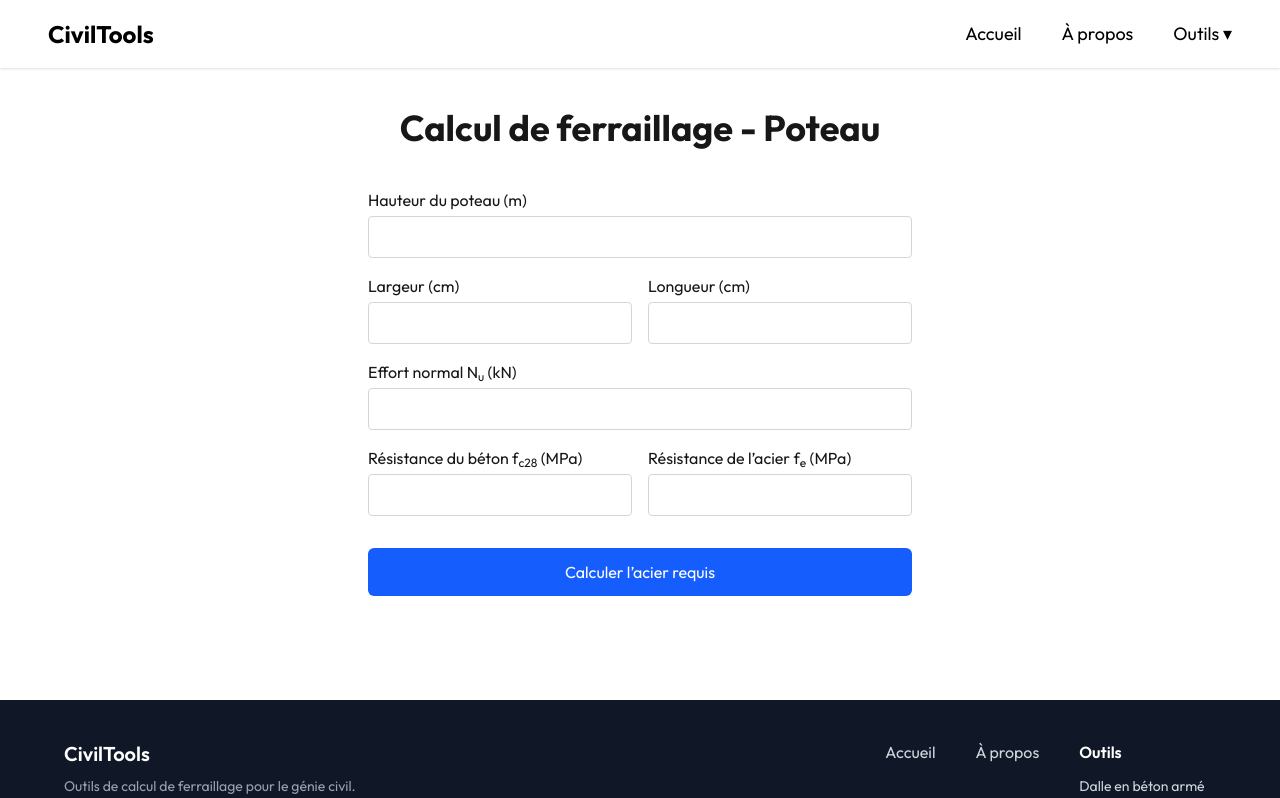
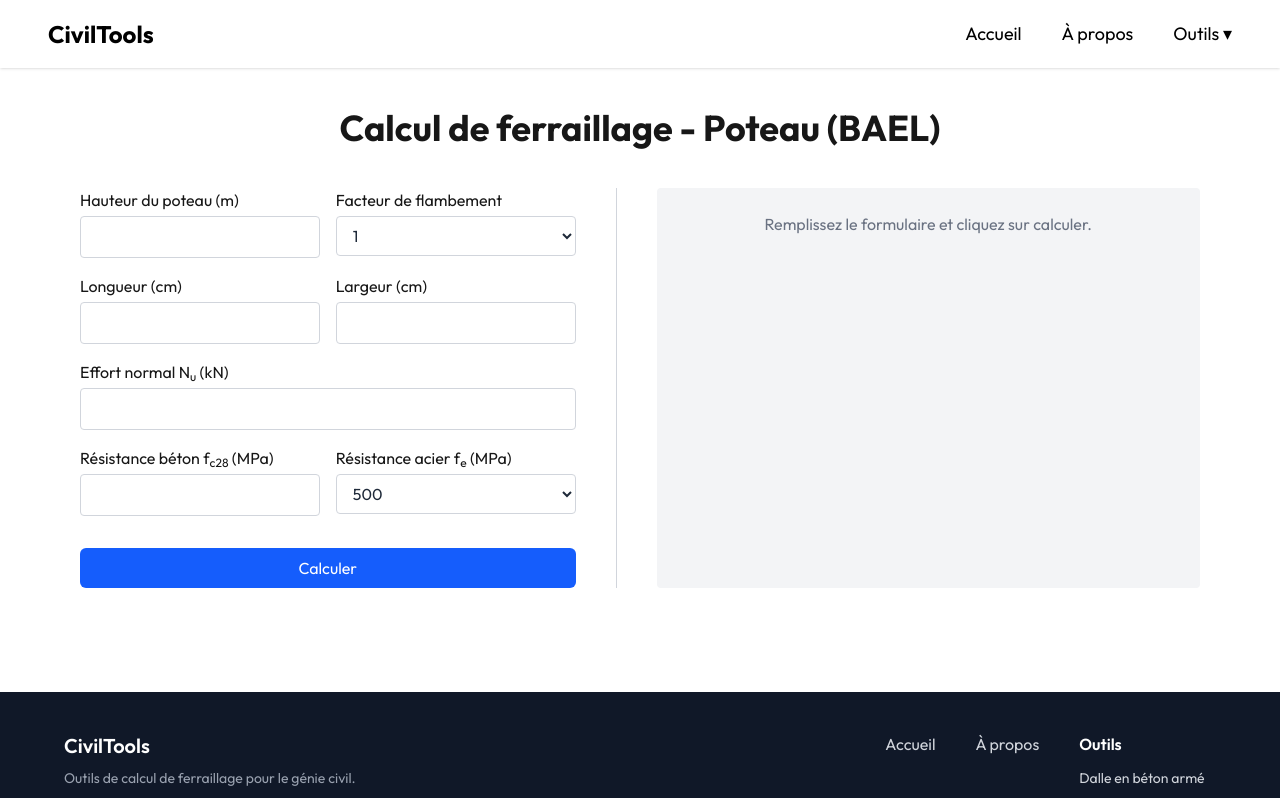
Before and after one commit to NotPalad1n/Civil-Engineering-App, a Next.js app: page /poteau in a window 1280 px wide. Shown: the top 798 px of the page. Built offline with nearby package versions, Linux system fonts and the light colour scheme.

Commit message:
Added poteau calcul logic

```diff
--- a/app/poteau/components/PoteauForm.tsx
+++ b/app/poteau/components/PoteauForm.tsx
@@ -4,26 +4,48 @@ import { useState } from 'react';
 export default function ColonnePage() {
   const [formData, setFormData] = useState({
     hauteurPoteau: '',
+    facteurFlambement: '1',
     largeur: '',
     longueur: '',
     Nu: '',
     fc28: '',
-    fe: '',
+    fe: '500',
   });
 
   const [errorMessage, setErrorMessage] = useState<string | null>(null);
-  const [result, setResult] = useState<number | null>(null);
+  const [results, setResults] = useState<{
+    Ath?: number;
+    As?: number;
+    Amin?: number;
+    Br?: number;
+    alpha?: number;
+    lambda?: number;
+    suggestion?: string;
+    // Add other result fields as needed
+  } | null>(null);
 
-  const handleChange = (e: React.ChangeEvent<HTMLInputElement>) => {
+  const handleChange = (
+    e: React.ChangeEvent<HTMLInputElement | HTMLSelectElement>
+  ) => {
     const { name, value } = e.target;
     setFormData({ ...formData, [name]: value });
     setErrorMessage(null);
-    setResult(null);
+    setResults(null);
   };
 
   const validate = () => {
-    for (const value of Object.values(formData)) {
-      if (isNaN(Number(value)) || value.trim() === '') {
+    const requiredFields = [
+      'hauteurPoteau',
+      'largeur',
+      'longueur',
+      'Nu',
+      'fc28',
+      'fe',
+      'facteurFlambement',
+    ];
+    for (const key of requiredFields) {
+      const value = formData[key as keyof typeof formData];
+      if (value.trim() === '' || isNaN(Number(value))) {
         setErrorMessage('Tous les champs doivent être remplis avec des nombres valides.');
         return false;
       }
@@ -35,35 +57,179 @@ export default function ColonnePage() {
     e.preventDefault();
     if (!validate()) return;
 
-    const { largeur, longueur, Nu, fc28, fe } = formData;
+    // Parse inputs
+    const h = Number(formData.hauteurPoteau); // m
+    const f = Number(formData.facteurFlambement);
+    const largeur = Number(formData.largeur); // cm
+    const longueur = Number(formData.longueur); // cm
+    const Nu = Number(formData.Nu); // kN
+    const fc28 = Number(formData.fc28); // MPa
+    const fe = Number(formData.fe); // MPa
 
-    const b = Number(largeur) / 100;
-    const h = Number(longueur) / 100;
-    const n = Number(Nu) * 1000; // kN → N
-    const fcd = (Number(fc28) * 1e6) / 1.5;
-    const fyd = (Number(fe) * 1e6) / 1.15;
+    // Convert cm to m for area calculation
+    const a = largeur / 100;
+    const b = longueur / 100;
 
-    const ac = b * h;
-    const Rc = 0.85 * fcd * ac;
-    let as = (n - Rc) / fyd;
+    // TODO: Replace below with your BAEL calculation formulas
 
-    if (as < 0) as = 0;
+    const lambda = 2*Math.sqrt(3)*(h*f)/a;
+    let alpha = 0;
+    if (lambda <= 50) {
+      alpha = 0.85/(1+0.2*(lambda/35)*(lambda/35));
 
-    setResult(as * 1e4); // m² → cm²
+    }
+    else if (lambda > 50 && lambda <= 70) {
+      alpha = 0.6*(50/lambda)^2;
+    }
+    const Br = (a-0.02)*(b-0.02);
+    let Ath = (Nu/(1000*alpha) - (Br*fc28)/(0.9*1.5))*(1.15/fe); // Aire théorique d'armature
+    const A1 = 0.2*a*b;
+    const A2 = 4*(2*(a+b));
+    const Amin = Math.max(A1,A2);
+
+    Ath = Ath * 10000; // Convert m² to cm²
+
+    const As = Math.max(Ath, Amin); // Aire d'armature
+
+    // Bar diameter options (in mm)
+
+    const barOptions = [
+      { label: 'HA20', dia: 20, area: (Math.PI * 20 ** 2) / 4 },
+      { label: 'HA16', dia: 16, area: (Math.PI * 16 ** 2) / 4 },
+      { label: 'HA14', dia: 14, area: (Math.PI * 14 ** 2) / 4 },
+      { label: 'HA12', dia: 12, area: (Math.PI * 12 ** 2) / 4 },
+      { label: 'HA10', dia: 10, area: (Math.PI * 10 ** 2) / 4 },
+    ];
+
+    const As_mm2 = As * 100; // cm² to mm²
+
+    // Calculate perimeter and spacing constraints
+    const perimeter_mm = 2 * (largeur + longueur) * 10; // cm to mm
+    const minSpacing = 25; // mm
+
+    // Search mixed bar combos (two types)
+    let bestCombo = '';
+    let minBars = Infinity;
+    let minExcess = Infinity;
+
+    for (let i = 0; i < barOptions.length; i++) {
+      for (let j = i; j < barOptions.length; j++) {
+        const barA = barOptions[i];
+        const barB = barOptions[j];
+
+        for (let nA = 0; nA <= 10; nA++) {
+          for (let nB = 0; nB <= 10; nB++) {
+            const totalBars = nA + nB;
+
+            // Conditions:
+            // total bars even and ≥4
+            // each bar count even if used
+            // AND **at least one of nA or nB ≥ 4 if both are > 0**
+
+            if (
+              totalBars < 4 ||
+              totalBars % 2 !== 0 ||
+              (nA > 0 && nA % 2 !== 0) ||
+              (nB > 0 && nB % 2 !== 0) ||
+              (nA > 0 && nB > 0 && nA < 4 && nB < 4)
+            )
+              continue;
+
+            const barDiametersUsed = [];
+            if (nA > 0) barDiametersUsed.push(barA.dia);
+            if (nB > 0) barDiametersUsed.push(barB.dia);
+            const smallestDia = Math.min(...barDiametersUsed);
+
+            const maxBars = Math.floor(perimeter_mm / (smallestDia + minSpacing));
+            if (totalBars > maxBars) continue;
+
+            const totalArea = nA * barA.area + nB * barB.area;
+            if (totalArea >= As_mm2) {
+              const excess = totalArea - As_mm2;
+
+              // If fewer bars, pick it
+              if (totalBars < minBars) {
+                minBars = totalBars;
+                minExcess = excess;
+                const partA = nA > 0 ? `${nA}${barA.label}` : '';
+                const partB = nB > 0 ? `${nB}${barB.label}` : '';
+                bestCombo = [partA, partB].filter(Boolean).join(' + ');
+              } else if (totalBars === minBars && excess < minExcess) {
+                // If same number of bars, pick less excess
+                minExcess = excess;
+                const partA = nA > 0 ? `${nA}${barA.label}` : '';
+                const partB = nB > 0 ? `${nB}${barB.label}` : '';
+                bestCombo = [partA, partB].filter(Boolean).join(' + ');
+              }
+            }
+          }
+        }
+      }
+    }
+
+    // For single bar fallback:
+
+    let bestSingle = '';
+    let minSingleBars = Infinity;
+    let minSingleExcess = Infinity;
+
+    for (const bar of barOptions) {
+      for (let n = 4; n <= 12; n += 2) {
+        const totalArea = n * bar.area;
+        if (totalArea >= As_mm2) {
+          const maxBars = Math.floor(perimeter_mm / (bar.dia + minSpacing));
+          if (n > maxBars) continue;
+
+          const excess = totalArea - As_mm2;
+
+          if (n < minSingleBars) {
+            minSingleBars = n;
+            minSingleExcess = excess;
+            bestSingle = `${n}${bar.label}`;
+          } else if (n === minSingleBars && excess < minSingleExcess) {
+            minSingleExcess = excess;
+            bestSingle = `${n}${bar.label}`;
+          }
+        }
+      }
+    }
+
+    const finalSuggestion =
+      minSingleBars < minBars ||
+      (minSingleBars === minBars && minSingleExcess < minExcess)
+        ? bestSingle
+        : bestCombo;
+
+    // Save results in state
+
+    setResults({
+      lambda: parseFloat(lambda.toFixed(2)),
+      alpha: parseFloat(alpha.toFixed(2)),
+      Br: parseFloat(Br.toFixed(2)),
+      Ath: parseFloat(Ath.toFixed(2)),
+      Amin: parseFloat(Amin.toFixed(2)),
+      As: parseFloat(As.toFixed(2)),
+      suggestion: finalSuggestion,
+    });
+
     setErrorMessage(null);
   };
 
   const inputClass =
-    'w-full border border-gray-300 rounded px-3 py-2 appearance-none [&::-webkit-outer-spin-button]:appearance-none [&::-webkit-inner-spin-button]:appearance-none';
+    'w-full border border-gray-300 rounded px-3 py-2 appearance-none [&::-webkit-inner-spin-button]:appearance-none [&::-webkit-outer-spin-button]:appearance-none';
+  const selectClass =
+    'w-full border border-gray-300 rounded px-3 py-2 bg-white text-gray-800';
 
   return (
-    <main className="max-w-xl mx-auto px-4 py-10">
+    <main className="max-w-6xl mx-auto px-4 py-10">
       <h1 className="text-4xl font-bold mb-10 text-center">
-        Calcul de ferraillage - Poteau
+        Calcul de ferraillage - Poteau (BAEL)
       </h1>
 
-      <form onSubmit={handleSubmit} className="space-y-4">
-        {/* Hauteur */}
+      <div className="flex flex-col lg:flex-row lg:space-x-10">
+        {/* FORMULAIRE */}
+        <form onSubmit={handleSubmit} className="flex-1 space-y-4">
+          <div className="grid grid-cols-1 md:grid-cols-2 gap-4">
             <div>
               <label className="block mb-1">Hauteur du poteau (m)</label>
               <input
@@ -75,9 +241,34 @@ export default function ColonnePage() {
                 className={inputClass}
               />
             </div>
+            <div>
+              <label className="block mb-1">Facteur de flambement</label>
+              <select
+                name="facteurFlambement"
+                value={formData.facteurFlambement}
+                onChange={handleChange}
+                className={selectClass}
+              >
+                <option value="2">2</option>
+                <option value="1">1</option>
+                <option value="0.707">0.707</option>
+                <option value="0.5">0.5</option>
+              </select>
+            </div>
+          </div>
 
-        {/* Largeur & Longueur */}
           <div className="grid grid-cols-2 gap-4">
+            <div>
+              <label className="block mb-1">Longueur (cm)</label>
+              <input
+                type="number"
+                inputMode="decimal"
+                name="longueur"
+                value={formData.longueur}
+                onChange={handleChange}
+                className={inputClass}
+              />
+            </div>
                         <div>
               <label className="block mb-1">Largeur (cm)</label>
               <input
@@ -89,20 +280,8 @@ export default function ColonnePage() {
                 className={inputClass}
               />
             </div>
-          <div>
-            <label className="block mb-1">Longueur (cm)</label>
-            <input
-              type="number"
-              inputMode="decimal"
-              name="longueur"
-              value={formData.longueur}
-              onChange={handleChange}
-              className={inputClass}
-            />
-          </div>
           </div>
 
-        {/* Nu */}
           <div>
             <label className="block mb-1">Effort normal N<sub>u</sub> (kN)</label>
             <input
@@ -115,10 +294,9 @@ export default function ColonnePage() {
             />
           </div>
 
-        {/* fc28 & fe */}
           <div className="grid grid-cols-2 gap-4">
             <div>
-            <label className="block mb-1">Résistance du béton f<sub>c28</sub> (MPa)</label>
+              <label className="block mb-1">Résistance béton f<sub>c28</sub> (MPa)</label>
               <input
                 type="number"
                 inputMode="decimal"
@@ -129,41 +307,70 @@ export default function ColonnePage() {
               />
             </div>
             <div>
-            <label className="block mb-1">Résistance de l’acier f<sub>e</sub> (MPa)</label>
-            <input
-              type="number"
-              inputMode="decimal"
+              <label className="block mb-1">Résistance acier f<sub>e</sub> (MPa)</label>
+              <select
                 name="fe"
                 value={formData.fe}
                 onChange={handleChange}
-              className={inputClass}
-            />
+                className={selectClass}
+              >
+                <option value="400">400</option>
+                <option value="500">500</option>
+              </select>
             </div>
           </div>
 
           <button
             type="submit"
-          className="mt-4 w-full bg-blue-600 hover:bg-blue-700 text-white py-3 rounded-md transition cursor-pointer"
+            className="mt-4 w-full bg-blue-600 hover:bg-blue-700 text-white py-2 rounded-md transition"
           >
-          Calculer l’acier requis
+            Calculer
           </button>
+
+          {errorMessage && (
+            <p className="mt-4 text-red-600 text-center">{errorMessage}</p>
+          )}
         </form>
 
-      {/* 🔴 Message d'erreur global */}
-      {errorMessage && (
-        <div className="mt-6 bg-red-100 border-l-4 border-red-500 text-red-700 px-4 py-3 rounded text-center">
-          {errorMessage}
+        {/* Vertical Divider */}
+        <div className="hidden lg:block w-px bg-gray-300"></div>
+
+        {/* Résultats */}
+        <div className="flex-1 mt-10 lg:mt-0 bg-gray-100 p-6 rounded space-y-3">
+          {results ? (
+            <>
+              <h2 className="text-xl font-semibold mb-4 text-center">
+                Résultats
+              </h2>
+              <p>
+                <strong>λ :</strong> {results.lambda}
+              </p>
+              <p>
+                <strong>α :</strong> {results.alpha}
+              </p>
+              <p>
+                <strong>B<sub>r</sub> :</strong> {results.Br} m²
+              </p>
+              <p>
+                <strong>A<sub>th</sub> :</strong> {results.Ath} cm²
+              </p>
+              <p>
+                <strong>A<sub>min</sub> :</strong> {results.Amin} cm²
+              </p>
+              <p>
+                <strong>Acier nécessaire A<sub>s</sub> :</strong> {results.As} cm²
+              </p>
+              <p>
+                <strong>Suggestion d’armature :</strong> {results.suggestion}
+              </p>
+            </>
+          ) : (
+            <p className="text-center text-gray-500">
+              Remplissez le formulaire et cliquez sur calculer.
+            </p>
+          )}
         </div>
-      )}
-
-      {/* ✅ Résultat */}
-      {result !== null && !errorMessage && (
-        <div className="mt-6 bg-gray-100 border-l-4 border-blue-600 p-4 text-center rounded">
-          <p className="text-lg font-semibold">
-            Acier nécessaire A<sub>s</sub> = {result.toFixed(2)} cm²
-          </p>
       </div>
-      )}
     </main>
   );
 }
```
Lines whose indentation alone changed are shown as unchanged.
